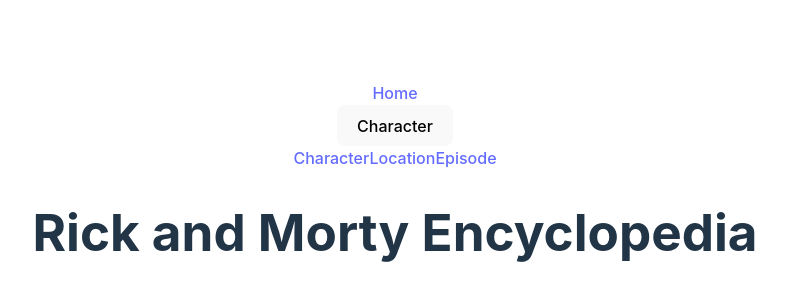
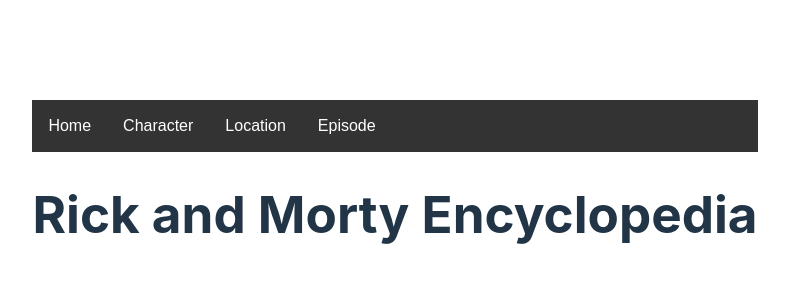
Before and after one commit to Bifeobu/320-SBA, a React (Vite) app: page / in a window 1280 px wide. Shown: the part 212-512 px from the top of the page, without its empty margins (245-1034 px from the left). Built offline with nearby package versions, Linux system fonts and the light colour scheme.

Commit message:
navbar css and jsx modification

```diff
--- a/src/components/navbar/Navbar.css
+++ b/src/components/navbar/Navbar.css
@@ -0,0 +1,71 @@
+/* Navbar container */
+.navbar {
+    overflow: hidden;
+    background-color: #333;
+    font-family: Arial;
+  }
+
+  /* Links inside the navbar */
+  .navbar a {
+    float: left;
+    font-size: 16px;
+    color: white;
+    text-align: center;
+    padding: 14px 16px;
+    text-decoration: none;
+  }
+
+  /* The dropdown container */
+  /* .dropdown {
+    float: left;
+    overflow: hidden;
+  }
+   */
+
+  /* Dropdown button */
+  .dropdown .dropbtn {
+    font-size: 16px;
+    border: none;
+    outline: none;
+    color: white;
+    padding: 14px 16px;
+    background-color: inherit;
+    font-family: inherit; /* Important for vertical align on mobile phones */
+    margin: 0; /* Important for vertical align on mobile phones */
+  }
+
+  /* Add a red background color to navbar links on hover */
+  .navbar a:hover, .dropdown:hover .dropbtn {
+    background-color:#585858;
+    color:limegreen;
+  }
+
+  /* Dropdown content (hidden by default) */
+  /* .dropdown-content {
+    display: none;
+    position: absolute;
+    background-color: #f9f9f9;
+    min-width: 160px;
+    box-shadow: 0px 8px 16px 0px rgba(0,0,0,0.2);
+    z-index: 1;
+  } */
+
+  /* Links inside the dropdown */
+  .dropdown-content a {
+    float: none;
+    color: black;
+    padding: 12px 16px;
+    text-decoration: none;
+    display: block;
+    text-align: left;
+  }
+
+  /* Add a grey background color to dropdown links on hover */
+  .dropdown-content a:hover {
+    background-color: #ddd;
+  }
+
+  /* Show the dropdown menu on hover */
+  .dropdown:hover .dropdown-content {
+    display: block;
+  }
--- a/src/components/navbar/Navbar.jsx
+++ b/src/components/navbar/Navbar.jsx
@@ -4,25 +4,16 @@
 
     return(
         <div class="navbar">
-            <a href='home'>Home</a>
-            <div class="dropdownC">
-                <button class="dropbtnC">Character
-                    <i class="fa fa-caret down"></i>
-                </button>
-                <div class="dropdown-contentC"></div>
-            </div>
+            <nav>
+                <a href='home'>Home</a>
+                <a href='character'>Character</a>
+                <a href='location'>Location</a>
+                <a href='episode'>Episode</a>
+            </nav>
 
-
-
-            <div class="dropdownL"></div>
-            <div class="dropdownE"></div>
-
-
-
-
-            <a href='character'>Character</a>
+            {/* <a href='character'>Character</a>
             <a href='location'>Location</a>
-            <a href='episode'>Episode</a>
+            <a href='episode'>Episode</a> */}
         </div>
     );
 }
```
